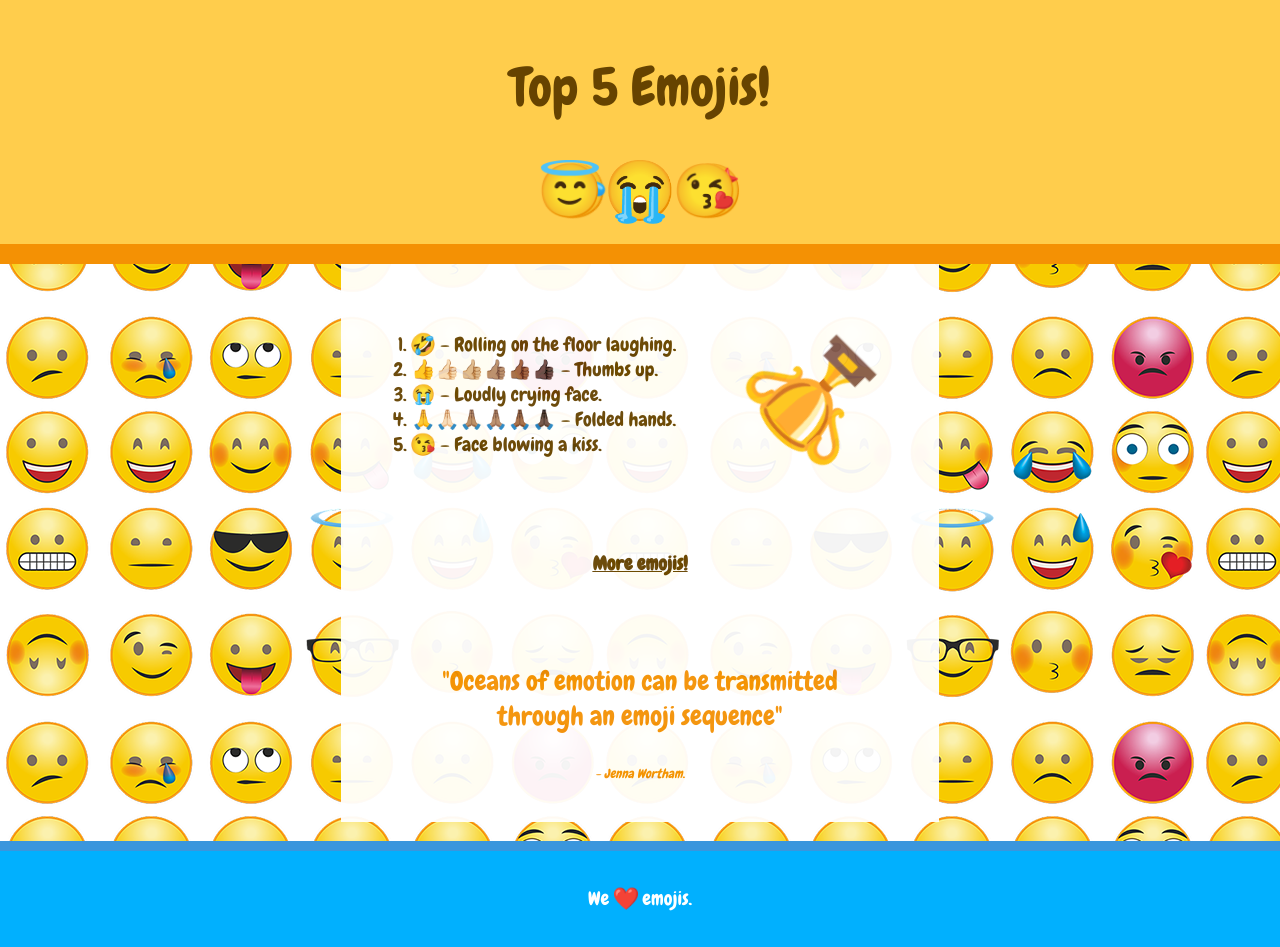
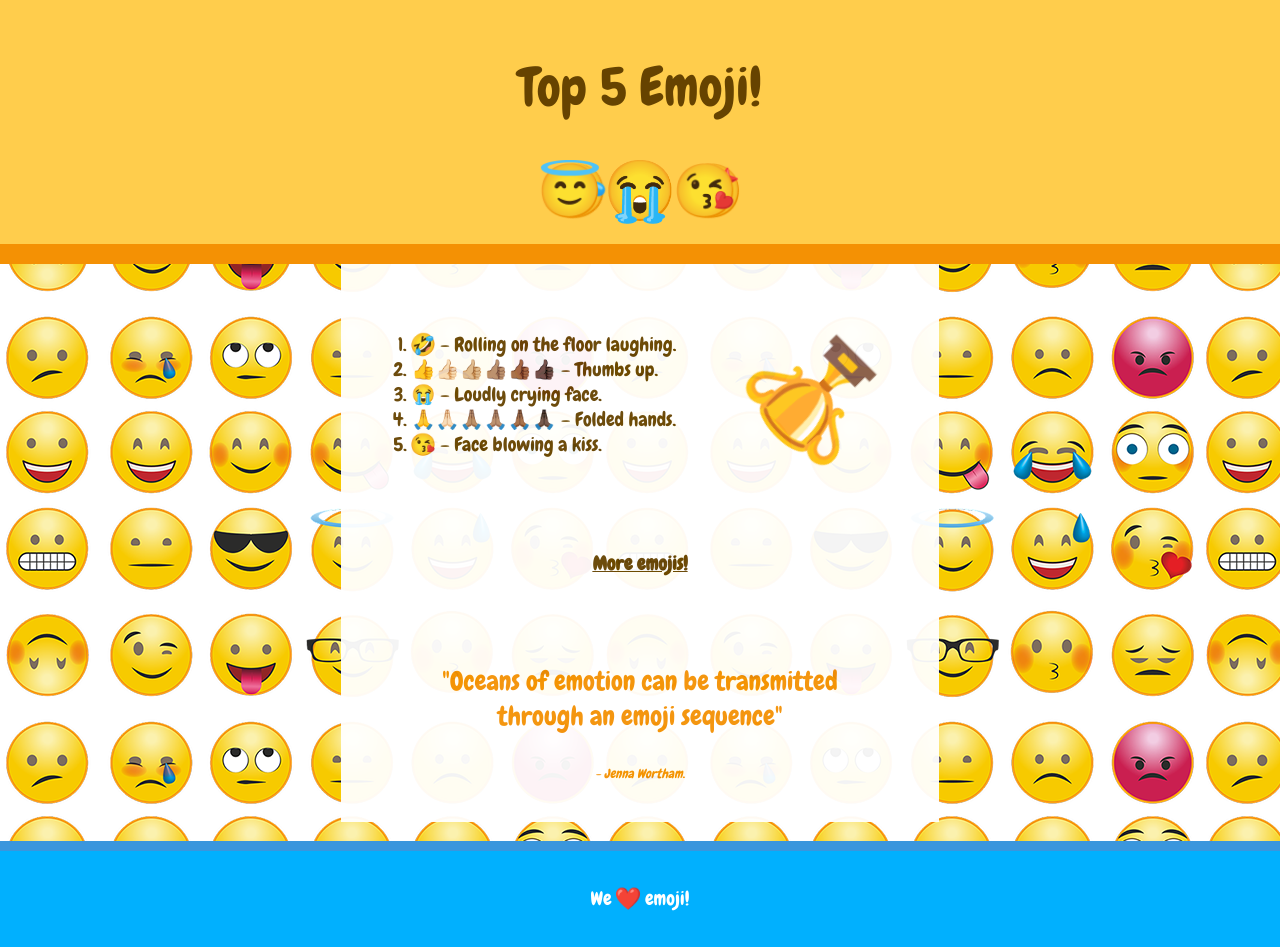
Before and after one commit to raspberrypilearning/top-5-emoji-list, a plain HTML site: page en/code/top-5-emoji-list-step-8/index.html in a window 1280 px wide. Drawn offline with Linux system fonts and the light colour scheme.

Commit message:
minor typo fixes

```diff
--- a/en/code/top-5-emoji-list-step-8/index.html
+++ b/en/code/top-5-emoji-list-step-8/index.html
@@ -9,7 +9,7 @@
   <meta name="viewport" content="width=device-width, initial-scale=1.0">
 
   <!-- Appears on the web browser tab and search results -->
-  <title>Top 5 Emojis!</title>
+  <title>Top 5 Emoji!</title>
 
   <!-- Import fonts from Google -->
   <link href="https://fonts.googleapis.com/css2?family=Fredoka+One&family=Mukta:wght@200&display=swap" rel="stylesheet">
@@ -28,7 +28,7 @@
 <body>
 
   <header class="secondary border-bottom">
-    <h1>Top 5 Emojis!</h1>
+    <h1>Top 5 Emoji!</h1>
     <span class="bigfont rollmeright">🤣</span>
     <span class="bigfont bounceme">😇</span>
     <span class="bigfont scaleme">😭</span>
@@ -59,7 +59,7 @@
     </main>
 
   <footer class="tertiary border-top">
-    <p>We <span class="scaleme">❤️</span> emojis.</p>
+    <p>We <span class="scaleme">❤️</span> emoji!</p>
   </footer>
 
 </body>
```
